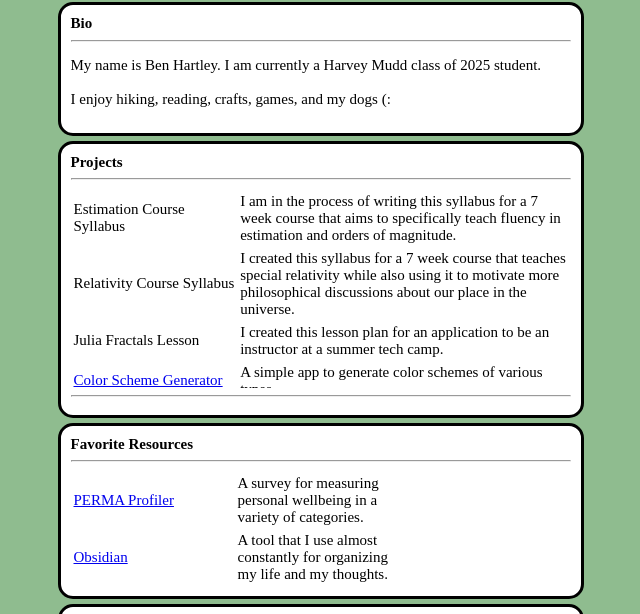
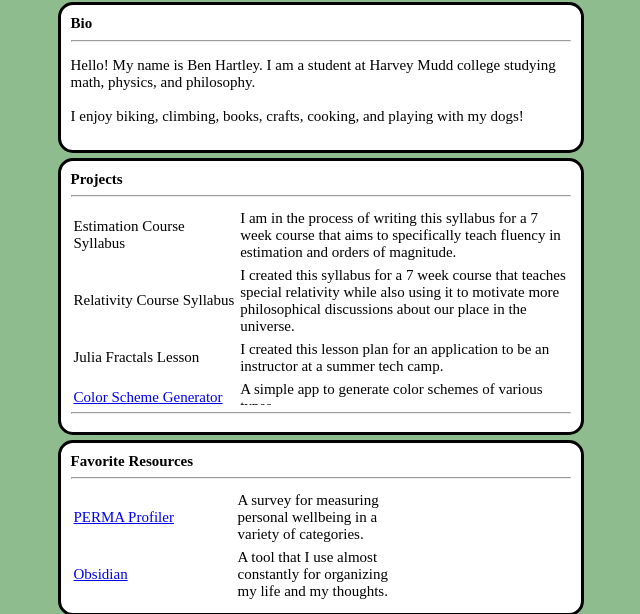
Before and after one commit to benh42/benh42.github.io, a plain HTML site: page index.html in a window 1280 px wide. Shown: the part 172-786 px from the top of the page, without its empty margins (320-960 px from the left). Drawn offline with Linux system fonts and the light colour scheme.

Commit message:
Update index.html

```diff
--- a/index.html
+++ b/index.html
@@ -13,9 +13,9 @@
         <b>Bio</b>
         <hr>
         <p>
-            My name is Ben Hartley. I am currently a Harvey Mudd class of 2025 student.
+            Hello! My name is Ben Hartley. I am a student at Harvey Mudd college studying math, physics, and philosophy.
             <br><br>
-            I enjoy hiking, reading, crafts, games, and my dogs (:
+            I enjoy biking, climbing, books, crafts, cooking, and playing with my dogs!
         </p>
     </div>
     <div id="projects" class="mid container">
```
